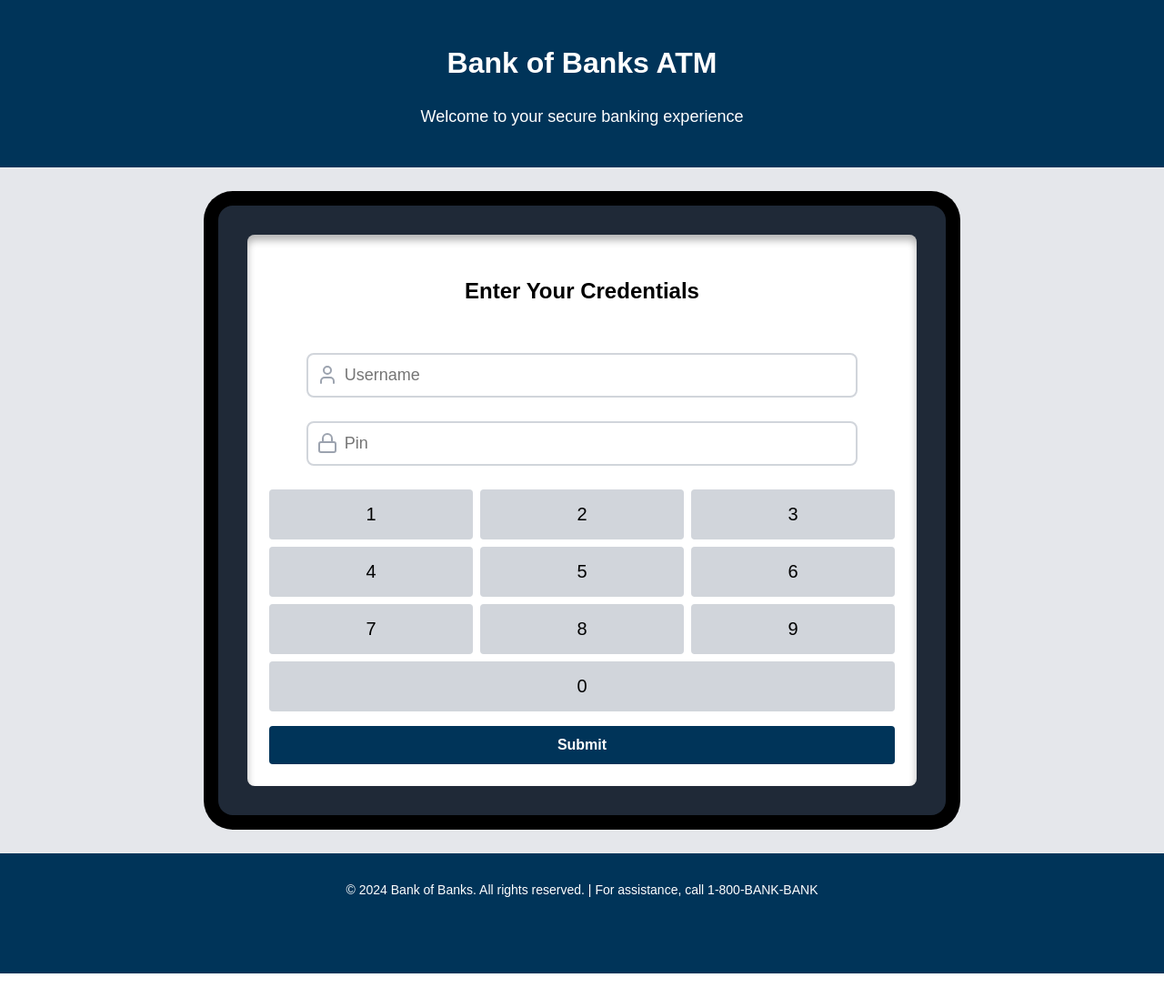
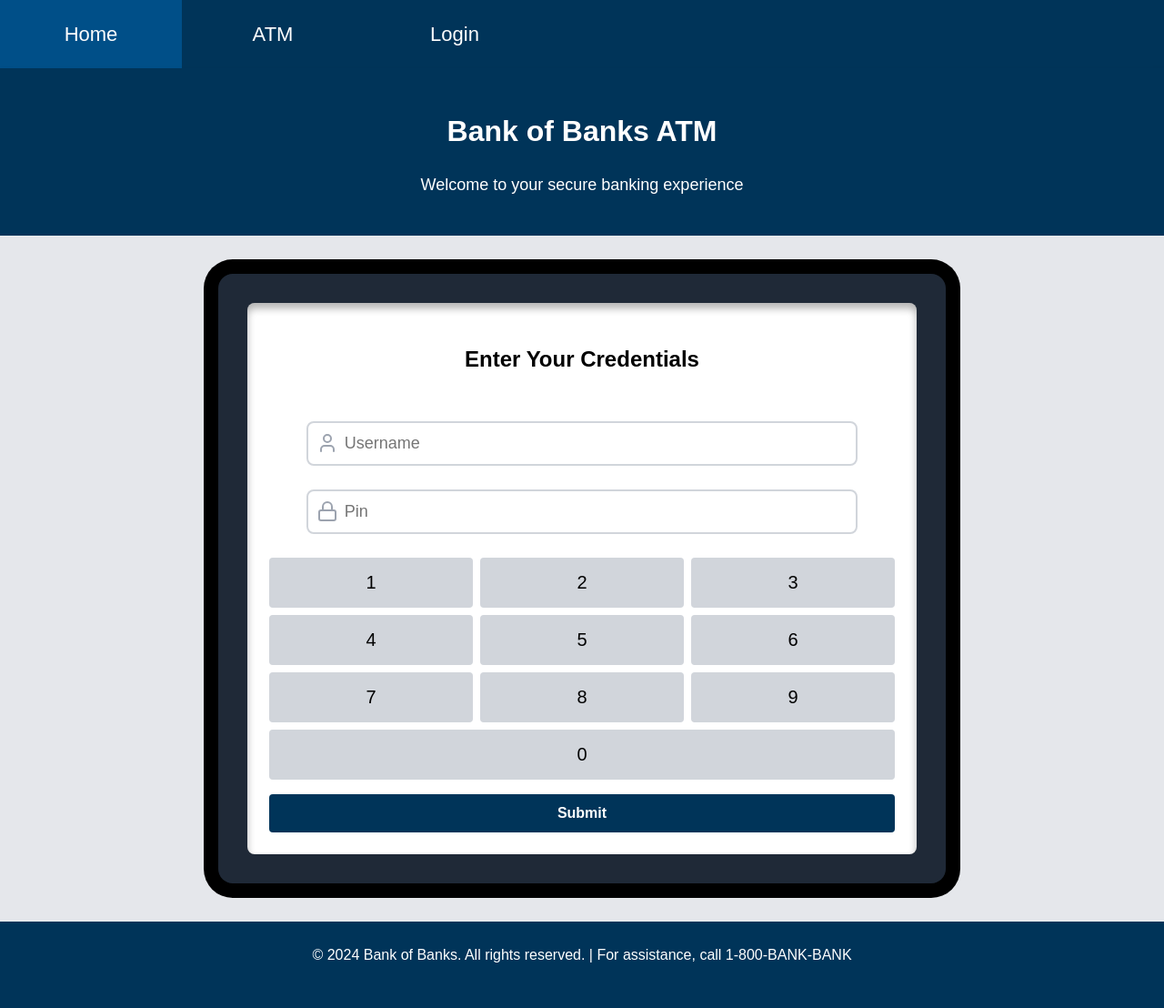
Before and after one commit to yyaatt0/CMPE-131-Group-2, a React (Create React App) app in the folder online-banking/: page /atmlogin in a window 1280 px wide. Shown: the top 1108 px of the page at 91% size. Before the commit the page ends 1070 px from the top, so only its background shows below. Built offline with nearby package versions, Linux system fonts and the light colour scheme.

Commit message:
Added navbar to userlogin & atmlogin. Changed old sign-in button on homepage to a dev tools drop down

```diff
--- a/online-banking/src/components/SettingsTab.tsx
+++ b/online-banking/src/components/SettingsTab.tsx
@@ -32,7 +32,7 @@ function DisplayOptions({loggedIn, onSelectOption}: DOProps) {
         return (
             <>
                 <SettingsOption
-                    text="Sign-out"
+                    text="Toggle Accounts"
                     onClick={() => onSelectOption(0)}
                 />
             </>
@@ -42,7 +42,7 @@ function DisplayOptions({loggedIn, onSelectOption}: DOProps) {
     return (
         <>
             <SettingsOption
-                text="Sign-In"
+                text="Toggle Accounts"
                 onClick={() => onSelectOption(1)}
             />
         </>
@@ -56,7 +56,7 @@ function SettingsTab({loggedIn, onSelectOption}: SettingsTapProps) {
     return (
         <div className="settings-tab">
             <SettingsOption
-                text="Options"
+                text="Dev Tools"
                 onClick={() =>
                     clicked ? setClicked(0) : setClicked(1)}
             />
--- a/online-banking/src/pages/AtmLogin.tsx
+++ b/online-banking/src/pages/AtmLogin.tsx
@@ -1,5 +1,7 @@
 import React, { useState } from 'react';
 import { LockIcon, UserIcon } from 'lucide-react';
+import FooterCard from '../components/FooterCard';
+import NavBar from '../components/NavBar';
 // import { useAsyncError, useFetcher } from 'react-router-dom';
 
 const AtmLogin = () => {
@@ -41,8 +43,12 @@ const AtmLogin = () => {
   };
 
   return (
+
     // The div below describes the basic body style
     <div style={{ minHeight: '100vh', display: 'flex', flexDirection: 'column', backgroundColor: '#f3f4f6', fontFamily: 'sans-serif'}}>
+
+      {/* Navigation Bar */}
+      <NavBar/>
 
       {/* Header style */}
       <header style={{ backgroundColor: '#003459', color: 'white', padding: '24px', textAlign: 'center', boxShadow: '0 4px 8px rgba(0, 0, 0, 0.1)' }}>
@@ -187,9 +193,7 @@ const AtmLogin = () => {
       </main>
 
       {/* The copyright stuff down below */}
-      <footer style={{ backgroundColor: '#003459', color: 'white', textAlign: 'center', padding: '16px', fontSize: '0.875rem' }}>
-        <p>&copy; 2024 Bank of Banks. All rights reserved. | For assistance, call 1-800-BANK-BANK</p>
-      </footer>
+      <FooterCard/>
     </div>
   );
 }
--- a/online-banking/src/pages/Homepage.tsx
+++ b/online-banking/src/pages/Homepage.tsx
@@ -47,6 +47,7 @@ function Homepage() {
 
       <NavBar/>
 
+      {/* NavBar will replace this. Will remove once login can redirect back to homepage */}
       <SettingsTab
         loggedIn={loggedIn}
         onSelectOption={handleSelectOption}
--- a/online-banking/src/pages/UserLogin.tsx
+++ b/online-banking/src/pages/UserLogin.tsx
@@ -1,6 +1,7 @@
 import { useState } from 'react';
 import { useNavigate } from 'react-router-dom';
 import axios from 'axios';
+import NavBar from '../components/NavBar';
 
 const UserLogin = () => {
   const [username, setUsername] = useState<string>('');
@@ -28,6 +29,9 @@ const UserLogin = () => {
 
   return (
     <div style={{ fontFamily: ' sans-serif' , flexDirection: 'column', minHeight: '100vh'}}>
+
+      {/* Navigation Bar */}
+      <NavBar/>
 
       {/* Holds the nav bar and heading  */}
       <header>
```
